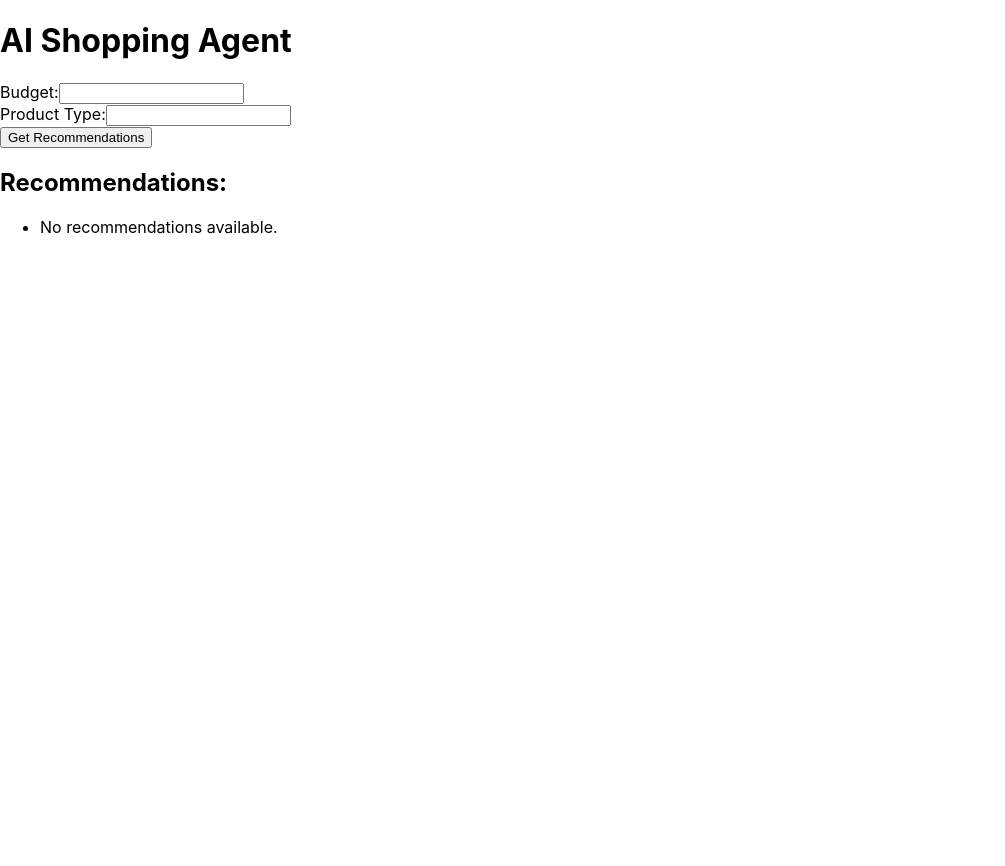
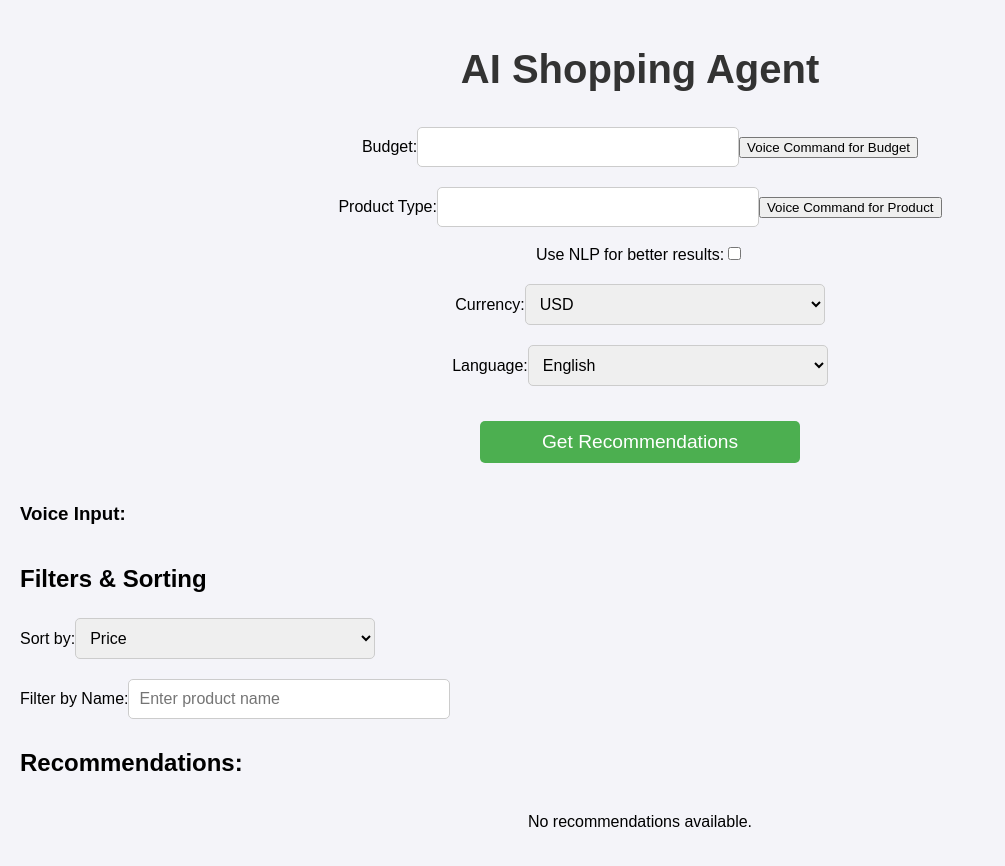
Before and after one commit to VINUKA-DINETHMIN/ai-shopping-agent, a React (Create React App) app in the folder ai-agent-frontend/: page / in a window 1280 px wide. Shown: the whole page, without its empty margins (0-1005 px from the left). Before the commit the page ends 800 px from the top, so only its background shows below. Built offline with nearby package versions, Linux system fonts and the light colour scheme.

Commit message:
ai sprint

```diff
--- a/ai-agent-frontend/src/App.css
+++ b/ai-agent-frontend/src/App.css
@@ -36,3 +36,105 @@
     transform: rotate(360deg);
   }
 }
+
+
+
+/* App.css */
+.app-container {
+  font-family: 'Arial', sans-serif;
+  margin: 0;
+  padding: 20px;
+  background-color: #f4f4f9;
+}
+
+.title {
+  text-align: center;
+  color: #333;
+  font-size: 2.5rem;
+  margin-bottom: 30px;
+}
+
+.form-container {
+  display: flex;
+  flex-direction: column;
+  align-items: center;
+  margin-bottom: 40px;
+}
+
+.form-group {
+  margin-bottom: 15px;
+}
+
+.input-field, .select-field {
+  padding: 10px;
+  font-size: 1rem;
+  border: 1px solid #ccc;
+  border-radius: 5px;
+  width: 300px;
+  margin-top: 5px;
+}
+
+.checkbox {
+  margin-top: 5px;
+}
+
+.submit-button {
+  padding: 10px 20px;
+  font-size: 1.2rem;
+  background-color: #4CAF50;
+  color: white;
+  border: none;
+  border-radius: 5px;
+  cursor: pointer;
+  width: 320px;
+  margin-top: 20px;
+}
+
+.submit-button:disabled {
+  background-color: #ccc;
+}
+
+.filters-container {
+  margin-top: 40px;
+  margin-bottom: 30px;
+}
+
+.filter-group {
+  margin-bottom: 15px;
+}
+
+.recommendations-container {
+  display: flex;
+  flex-wrap: wrap;
+  gap: 20px;
+  justify-content: center;
+}
+
+.recommendation-card {
+  background-color: white;
+  padding: 20px;
+  border-radius: 8px;
+  box-shadow: 0 4px 6px rgba(0, 0, 0, 0.1);
+  width: 250px;
+  text-align: center;
+  transition: transform 0.3s ease;
+}
+
+.recommendation-card:hover {
+  transform: translateY(-10px);
+}
+
+.recommendation-link {
+  text-decoration: none;
+  color: #333;
+}
+
+.recommendation-link h3 {
+  font-size: 1.2rem;
+  margin-bottom: 10px;
+}
+
+.recommendation-link p {
+  font-size: 1rem;
+  color: #4CAF50;
+}
--- a/ai-agent-frontend/src/App.js
+++ b/ai-agent-frontend/src/App.js
@@ -1,23 +1,79 @@
-import React, { useState } from "react";
+import React, { useState, useEffect } from "react";
+import './App.css'; // Import the CSS file for styling
 
 function App() {
   const [criteria, setCriteria] = useState({ budget: "", product: "" });
   const [results, setResults] = useState([]);
   const [loading, setLoading] = useState(false);
+  const [sortOption, setSortOption] = useState("price");
+  const [filterText, setFilterText] = useState("");
+  const [useNLP, setUseNLP] = useState(false);
+  const [currency, setCurrency] = useState("USD");
+  const [language, setLanguage] = useState("en");
+
+  // Voice Recognition setup
+  const [isListening, setIsListening] = useState(false);
+  const [transcript, setTranscript] = useState(""); // State to store the voice input
+  const recognition = new (window.SpeechRecognition || window.webkitSpeechRecognition)();
+
+  useEffect(() => {
+    recognition.continuous = true;
+    recognition.interimResults = true;
+
+    recognition.onstart = () => {
+      setIsListening(true);
+    };
+
+    recognition.onend = () => {
+      setIsListening(false);
+    };
+
+    recognition.onresult = (event) => {
+      const latestTranscript = event.results[event.results.length - 1][0].transcript;
+      setTranscript(latestTranscript); // Update the transcript with the latest result
+    };
+
+    return () => {
+      recognition.stop();
+    };
+  }, []);
 
   const handleChange = (e) => {
     setCriteria({ ...criteria, [e.target.name]: e.target.value });
   };
 
+  const handleSortChange = (e) => {
+    setSortOption(e.target.value);
+    setResults((prevResults) =>
+      [...prevResults].sort((a, b) => (e.target.value === "price" ? a.price - b.price : a.name.localeCompare(b.name)))
+    );
+  };
+
+  const handleFilterChange = (e) => {
+    setFilterText(e.target.value);
+  };
+
+  const handleNLPChange = (e) => {
+    setUseNLP(e.target.checked);
+  };
+
+  const handleCurrencyChange = (e) => {
+    setCurrency(e.target.value);
+  };
+
+  const handleLanguageChange = (e) => {
+    setLanguage(e.target.value);
+  };
+
   const handleSubmit = async (e) => {
     e.preventDefault();
-    setLoading(true); // Show loading state
+    setLoading(true);
 
     try {
       const response = await fetch("http://localhost:5000/api/auth/recommend", {
         method: "POST",
         headers: { "Content-Type": "application/json" },
-        body: JSON.stringify(criteria),
+        body: JSON.stringify({ ...criteria, use_nlp: useNLP, currency, language }),
       });
 
       if (!response.ok) {
@@ -25,58 +81,154 @@ function App() {
       }
 
       const data = await response.json();
-      console.log(data); // Log the response data
-      setResults(data);
+      setResults(data.sort((a, b) => a.price - b.price));
     } catch (error) {
       console.error(error);
-      setResults([]); // Clear results on error
+      setResults([]);
     } finally {
-      setLoading(false); // Hide loading state
+      setLoading(false);
     }
   };
 
+  const filteredResults = results.filter((item) =>
+    item.name.toLowerCase().includes(filterText.toLowerCase())
+  );
+
+  const startListeningForBudget = () => {
+    recognition.start();
+    recognition.onresult = (event) => {
+      const latestTranscript = event.results[event.results.length - 1][0].transcript.toLowerCase();
+      setTranscript(latestTranscript); // Update the transcript with the latest result
+      const budget = latestTranscript.match(/\d+/); // Extract number from the command
+      if (budget) {
+        setCriteria((prev) => ({ ...prev, budget: budget[0] }));
+      }
+    };
+  };
+
+  const startListeningForProduct = () => {
+    recognition.start();
+    recognition.onresult = (event) => {
+      const latestTranscript = event.results[event.results.length - 1][0].transcript.toLowerCase();
+      setTranscript(latestTranscript); // Update the transcript with the latest result
+      const product = latestTranscript.replace("product", "").trim();
+      setCriteria((prev) => ({ ...prev, product }));
+    };
+  };
+
   return (
-    <div>
-      <h1>AI Shopping Agent</h1>
-      <form onSubmit={handleSubmit}>
-        <label>
-          Budget:
+    <div className="app-container">
+      <h1 className="title">AI Shopping Agent</h1>
+      <form onSubmit={handleSubmit} className="form-container">
+        <div className="form-group">
+          <label>Budget:</label>
           <input
             type="number"
             name="budget"
             value={criteria.budget}
             onChange={handleChange}
             required
+            className="input-field"
           />
-        </label>
-        <br />
-        <label>
-          Product Type:
+          <button
+            type="button"
+            onClick={startListeningForBudget}
+            className="voice-button"
+            disabled={isListening}
+          >
+            {isListening ? "Listening..." : "Voice Command for Budget"}
+          </button>
+        </div>
+        <div className="form-group">
+          <label>Product Type:</label>
           <input
             type="text"
             name="product"
             value={criteria.product}
             onChange={handleChange}
             required
+            className="input-field"
           />
-        </label>
-        <br />
-        <button type="submit" disabled={loading}>
+          <button
+            type="button"
+            onClick={startListeningForProduct}
+            className="voice-button"
+            disabled={isListening}
+          >
+            {isListening ? "Listening..." : "Voice Command for Product"}
+          </button>
+        </div>
+        <div className="form-group">
+          <label>Use NLP for better results:</label>
+          <input
+            type="checkbox"
+            checked={useNLP}
+            onChange={handleNLPChange}
+            className="checkbox"
+          />
+        </div>
+        <div className="form-group">
+          <label>Currency:</label>
+          <select value={currency} onChange={handleCurrencyChange} className="select-field">
+            <option value="USD">USD</option>
+            <option value="EUR">EUR</option>
+            <option value="INR">INR</option>
+          </select>
+        </div>
+        <div className="form-group">
+          <label>Language:</label>
+          <select value={language} onChange={handleLanguageChange} className="select-field">
+            <option value="en">English</option>
+            <option value="es">Spanish</option>
+            <option value="fr">French</option>
+          </select>
+        </div>
+        <button type="submit" disabled={loading} className="submit-button">
           {loading ? "Loading..." : "Get Recommendations"}
         </button>
       </form>
+
+      <div className="transcript-container">
+        <h3>Voice Input:</h3>
+        <p>{transcript}</p>
+      </div>
+
+      <div className="filters-container">
+        <h2>Filters & Sorting</h2>
+        <div className="filter-group">
+          <label>Sort by:</label>
+          <select value={sortOption} onChange={handleSortChange} className="select-field">
+            <option value="price">Price</option>
+            <option value="name">Name</option>
+          </select>
+        </div>
+        <div className="filter-group">
+          <label>Filter by Name:</label>
+          <input
+            type="text"
+            value={filterText}
+            onChange={handleFilterChange}
+            placeholder="Enter product name"
+            className="input-field"
+          />
+        </div>
+      </div>
+
       <h2>Recommendations:</h2>
-      <ul>
-        {results.length === 0 ? (
-          <li>No recommendations available.</li>
+      <div className="recommendations-container">
+        {filteredResults.length === 0 ? (
+          <p>No recommendations available.</p>
         ) : (
-          results.map((item, index) => (
-            <li key={index}>
-              {item.name} - Rs. {item.price}
-            </li>
+          filteredResults.map((item, index) => (
+            <div key={index} className="recommendation-card">
+              <a href={item.url} target="_blank" rel="noopener noreferrer" className="recommendation-link">
+                <h3>{item.name}</h3>
+                <p>Price: {currency === "INR" ? `₹${item.price * 75}` : currency === "EUR" ? `€${item.price * 0.9}` : `$${item.price}`}</p>
+              </a>
+            </div>
           ))
         )}
-      </ul>
+      </div>
     </div>
   );
 }
```
Also changed, not shown: 1 other file (tests, documents, lock files or other folders).
